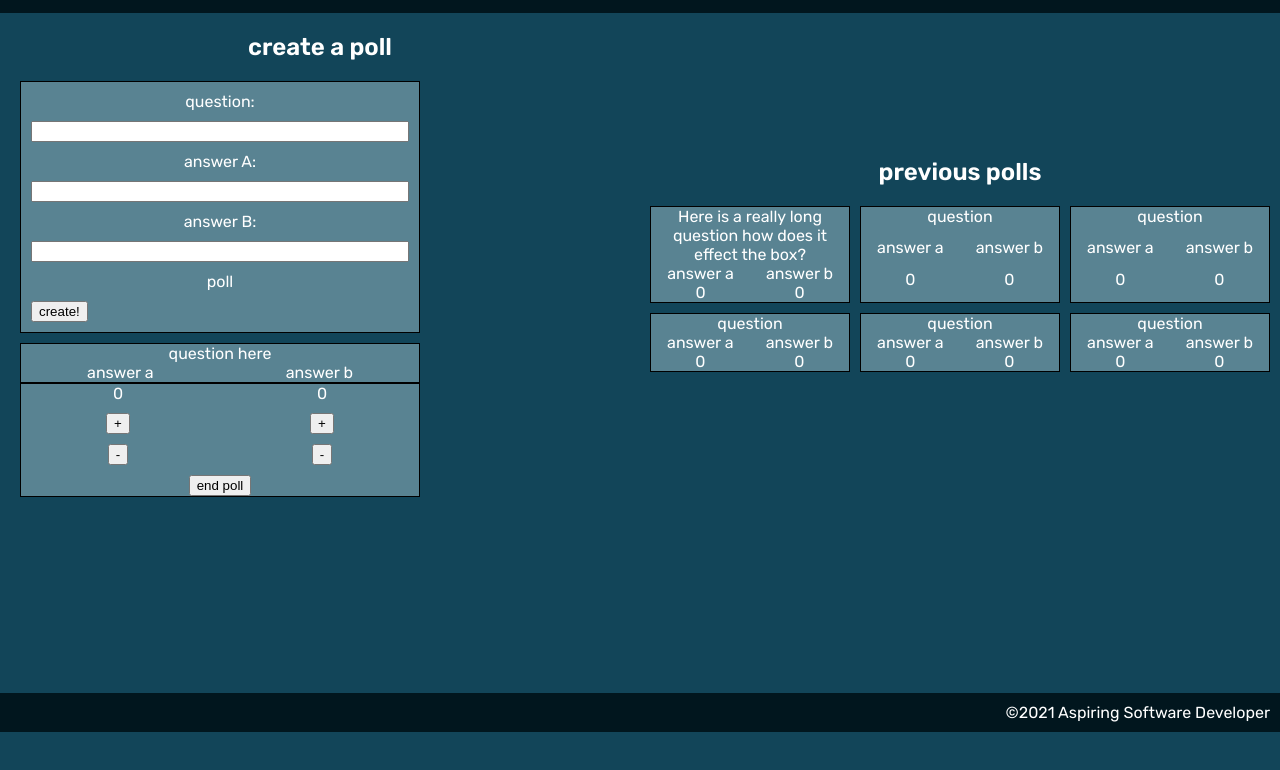
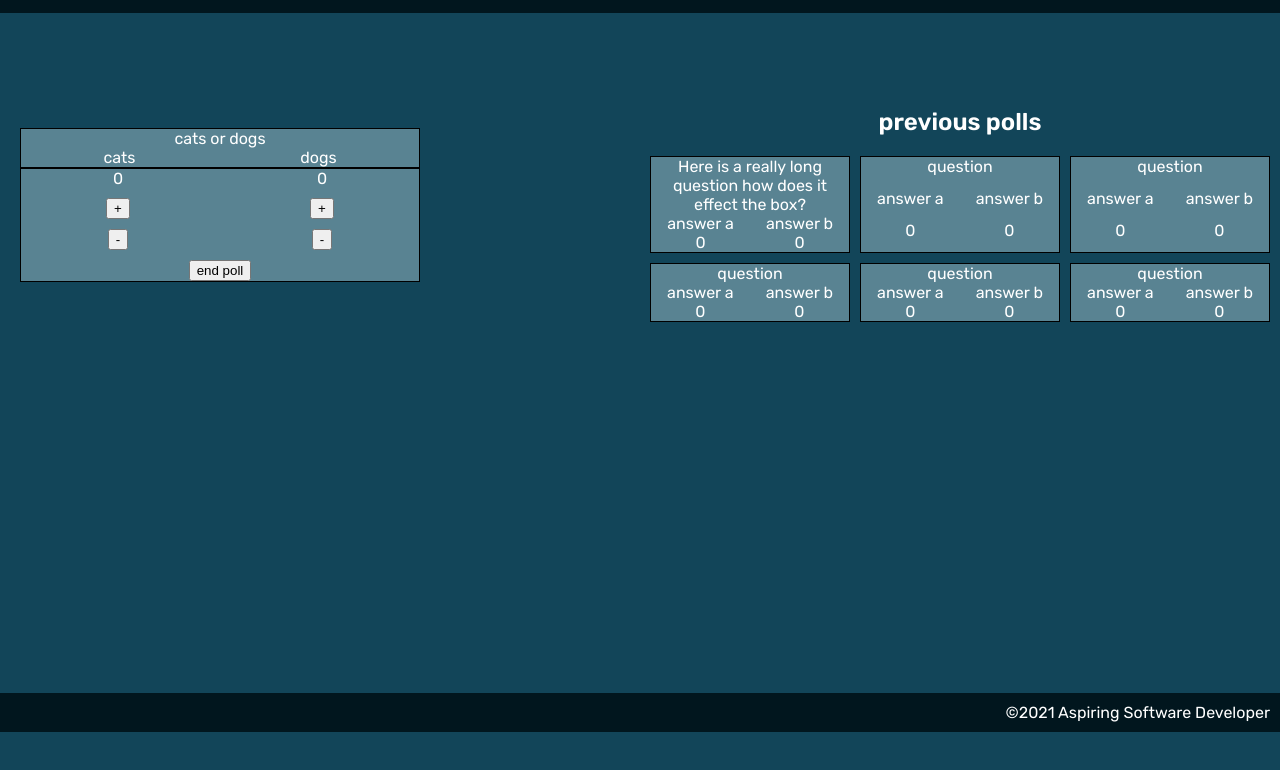
Before and after one commit to davejfish/poll-maker, a plain HTML site: page index.html in a window 1280 px wide. Shown: the part 68-838 px from the top of the page. Drawn offline with Linux system fonts and the light colour scheme.

Commit message:
successfully changing display from state

```diff
--- a/app.js
+++ b/app.js
@@ -2,11 +2,13 @@
 
 // import component creators
 import createNewPoll from './components/newPoll.js';
+import createPollDisplay from './components/pollDisplay.js';
 // import state and dispatch functions
 import state, { newPoll } from './state.js';
 // Create each component:
 // - pass in the root element via querySelector
 // - pass any needed handler functions as properties of an actions object
+const PollDisplay = createPollDisplay(document.querySelector('#poll'));
 
 const NewPoll = createNewPoll(document.querySelector('#create-poll'), {
     handleNewPoll: (question, answerA, answerB) => {
@@ -19,6 +21,7 @@ const NewPoll = createNewPoll(document.querySelector('#create-poll'), {
 function display() {
     // Call each component passing in props that are the pieces of state this component needs
     NewPoll({ poll: state.poll });
+    PollDisplay({ poll: state.poll });
 }
 
 // Call display on page load
--- /dev/null
+++ b/components/PollBox.js
@@ -0,0 +1,22 @@
+export default function PullBox(props) {
+    const poll = props.poll;
+
+    const div = document.createElement('div');
+    div.classList.add('poll');
+
+    const span1 = document.createElement('span');
+    span1.classList.add('question');
+    span1.textContent = poll.question;
+
+    const span2 = document.createElement('span');
+    span2.classList.add('answer-a');
+    span2.textContent = poll.answerA;
+
+    const span3 = document.createElement('span');
+    span3.classList.add('answer-b');
+    span3.textContent = poll.answerB;
+
+    div.append(span1, span2, span3);
+
+    return div;
+}
--- /dev/null
+++ b/components/pollDisplay.js
@@ -0,0 +1,21 @@
+import PullBox from './PollBox.js';
+
+export default function createPollDisplay(root) {
+    // reference DOM
+
+    // event listeners
+
+    // should return its component render function
+    // return ({ game }) => {
+    return (props) => {
+        const poll = props.poll;
+        if (!poll) {
+            root.classList.add('hidden');
+            return;
+        }
+        root.classList.remove('hidden');
+        root.innerHTML = '';
+        const pullBox = PullBox({ poll });
+        root.append(pullBox);
+    };
+}
--- a/index.html
+++ b/index.html
@@ -47,15 +47,18 @@
             </section>
 
             <section id="poll">
-                <div id="question">
-                    <span>question here</span>
+                <div class="poll">
+                    <div class="question">
+                        <span>question here</span>
+                    </div>
+                    <div class="answer-a">
+                        <span>answer a</span>
+                    </div>
+                    <div class="answer-b">
+                        <span>answer b</span>
+                    </div>
                 </div>
-                <div id="answer-a">
-                    <span>answer a</span>
-                </div>
-                <div id="answer-b">
-                    <span>answer b</span>
-                </div>
+
             </section>
 
             <section id="poll-tracker">
--- a/state.js
+++ b/state.js
@@ -8,12 +8,12 @@ export function initialize() {
     // state.game = null;
     // state.pastGames = [];
 
-    // state.poll = {
-    //     question: 'cats or dogs',
-    //     answerA: 'cats',
-    //     answerB: 'dogs',
-    // };
-    state.poll = null;
+    state.poll = {
+        question: 'cats or dogs',
+        answerA: 'cats',
+        answerB: 'dogs',
+    };
+    // state.poll = null;
 }
 // call initialize
 initialize();
--- a/styles/home.css
+++ b/styles/home.css
@@ -37,7 +37,7 @@ button {
     width: fit-content;
 }
 
-#poll {
+.poll {
     display: grid;
     grid-template-areas:
         'question question'
@@ -102,15 +102,15 @@ button {
     text-align: center;
 }
 
-#question {
+.question {
     grid-area: question;
 }
 
-#answer-a {
+.answer-a {
     grid-area: answer-a;
 }
 
-#answer-b {
+.answer-b {
     grid-area: answer-b;
 }
 
```
Also changed, not shown: components/savedPolls.js (added).
